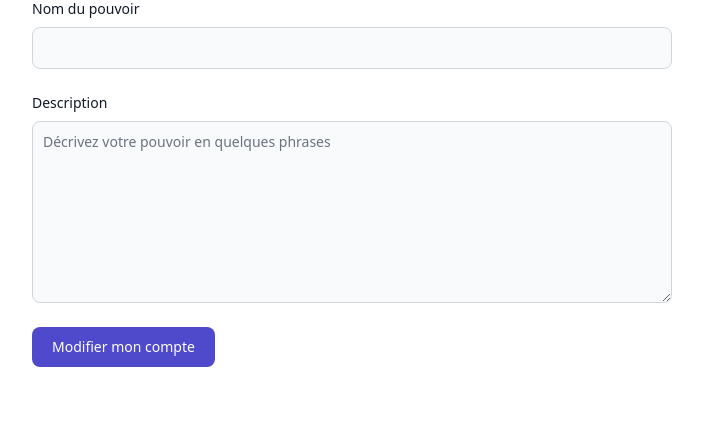
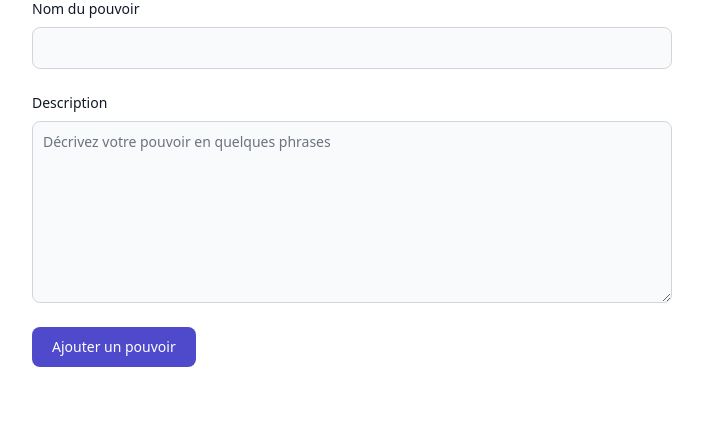
Before and after one commit to TheDeadliners/24hWebCup, a Symfony app: template templates/dashboard/index.html.twig in a window 1280 px wide. Shown: the part 667-1098 px from the top of the page, without its empty margins (288-991 px from the left). Run offline with Twig, Linux system fonts and the light colour scheme; the template is opened without the code that fills it, so the values that code supplies are empty; style sheets or scripts are compiled from the project's sources; some libraries are stand-ins or nearby versions.

```diff
--- a/templates/dashboard/index.html.twig
+++ b/templates/dashboard/index.html.twig
@@ -59,7 +59,7 @@
                     </div>
                 </div>
                 <button type="submit" class="inline-flex items-center px-5 py-2.5 mt-4 sm:mt-6 text-sm font-medium text-center text-white bg-primary-700 rounded-lg focus:ring-4 focus:ring-primary-200 dark:focus:ring-primary-900 hover:bg-primary-800">
-                    Modifier mon compte
+                    Ajouter un pouvoir
                 </button>
             </form>
         </div>
```
Also changed, not shown: 1 other file.
